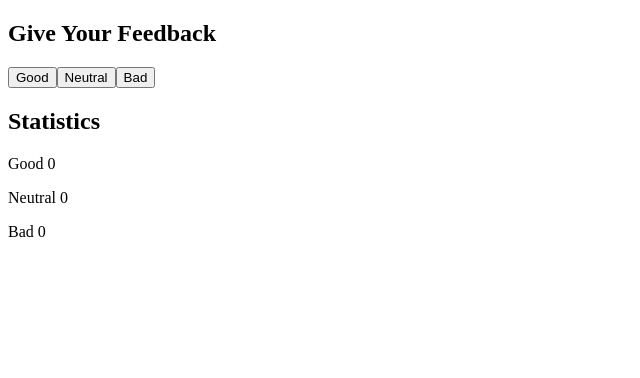
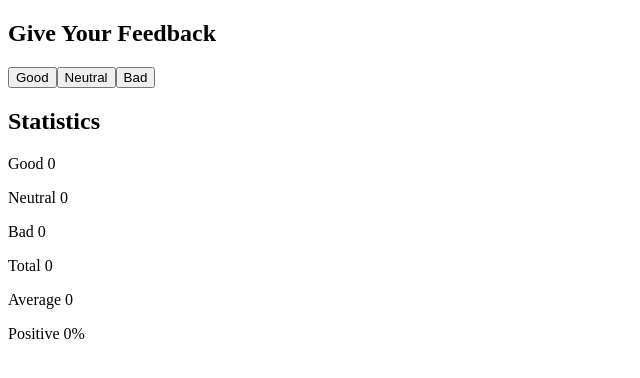
Before and after one commit to bazwright70/fullstackopen2021, a React (Create React App) app in the folder Part1/unicafe/: page / in a window 1280 px wide. Shown: the top 378 px of the page, without its empty margins (0-640 px from the left). Built offline with nearby package versions, Linux system fonts and the light colour scheme.

Commit message:
1.7 - unicafe - added more statistics

```diff
--- a/Part1/unicafe/src/App.js
+++ b/Part1/unicafe/src/App.js
@@ -30,6 +30,17 @@ function App() {
                   break;
     }
   }
+
+  const getAll = () => {
+    return good + bad + neutral
+  }
+  const getAverage = () => {
+    return (good - bad) / (good+bad+neutral) || 0;
+  }
+  const getPositive = () => {
+    return ((good)/(good+bad+neutral) || 0)+'%';
+  }
+
     return (
     <div >
       <h2>Give Your Feedback</h2>
@@ -40,6 +51,9 @@ function App() {
         <Stat label='Good' val={good}/>
         <Stat label='Neutral' val={neutral}/>
         <Stat label='Bad' val={bad}/>
+        <Stat label='Total' val={getAll()}/>
+        <Stat label='Average' val={getAverage()}/>
+        <Stat label='Positive' val={getPositive() }/>
     </div>
   );
 }
```
